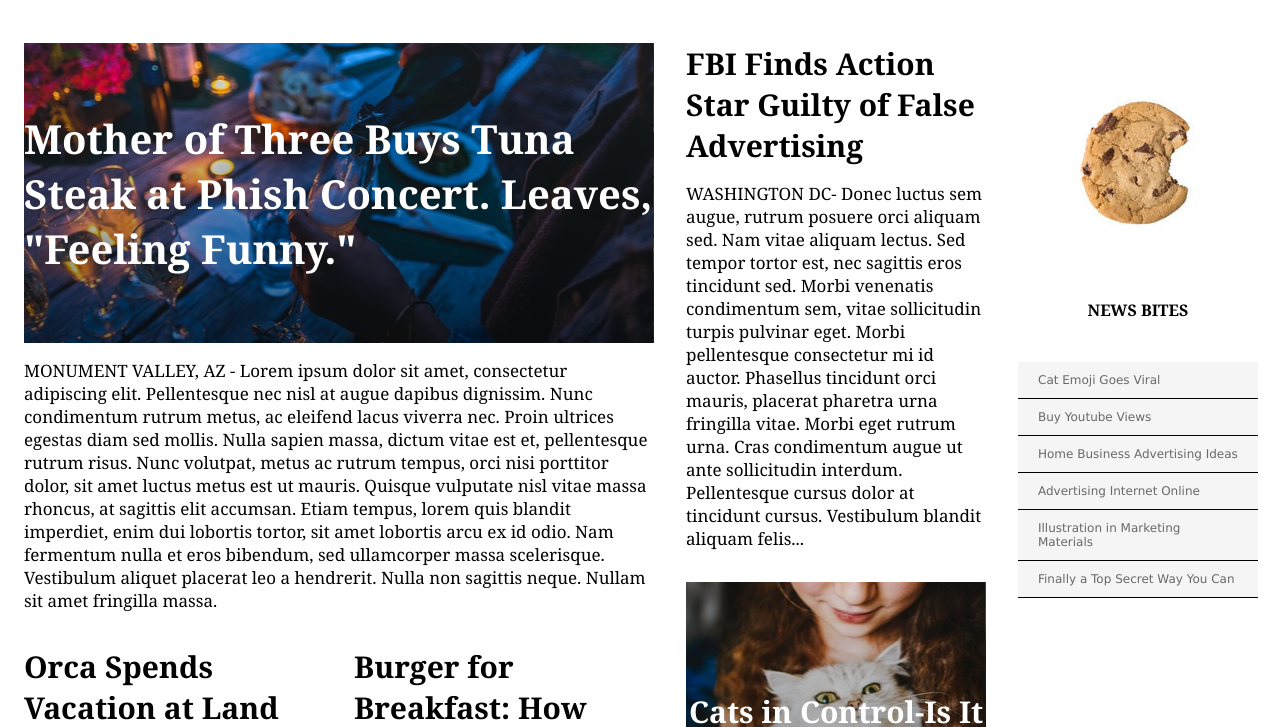
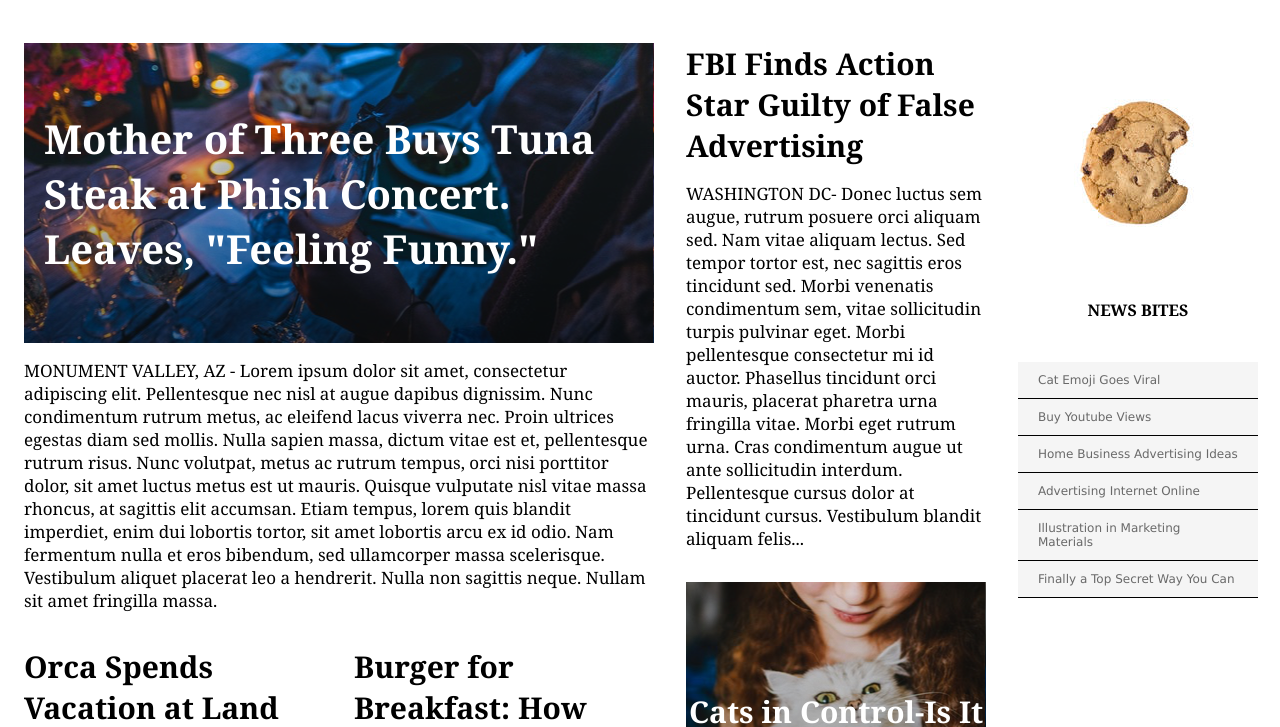
Before and after one commit to thestrawg/my-times, a plain HTML site: page index.html in a window 1280 px wide. Shown: the part 73-800 px from the top of the page. Drawn offline with Linux system fonts and the light colour scheme.

Commit message:
Add space to the left of the main story-image

```diff
--- a/index.html
+++ b/index.html
@@ -24,8 +24,10 @@
       <div class="column large">
         <div class="main-story" >
             <div class="story-image">
+              <span>
                 Mother of Three Buys Tuna Steak at Phish Concert.
                 Leaves, "Feeling Funny."
+              </span>
             </div>
             <p class="narrative">
             MONUMENT VALLEY, AZ - Lorem ipsum dolor sit amet, consectetur
--- a/resources/css/style.css
+++ b/resources/css/style.css
@@ -111,6 +111,9 @@ main {
   font-size: 40px;
   text-align: left;
 }
+.main-story .story-image span {
+  margin-left: 20px;
+}
 #earth {
   background-image: url('../images/img-story-2.png');
 }
```
